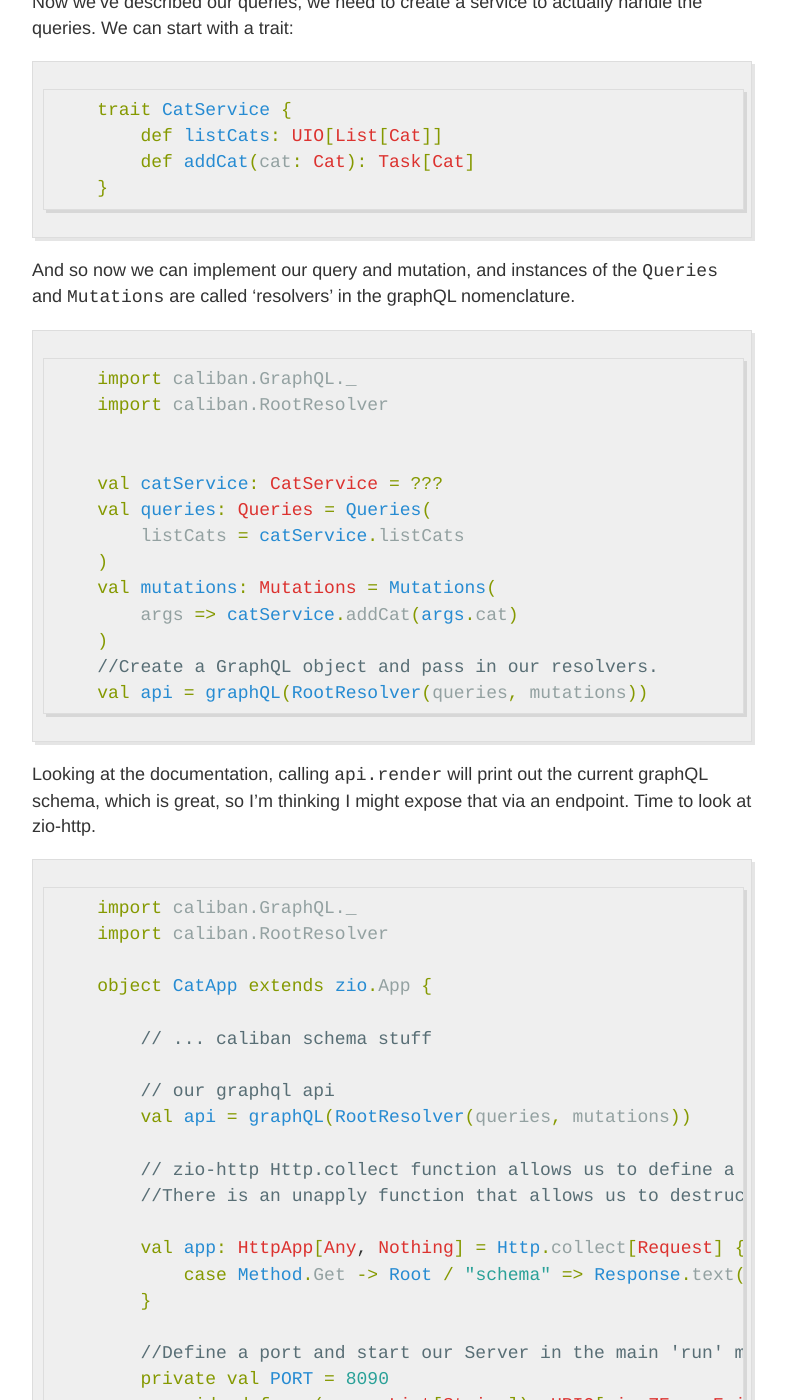
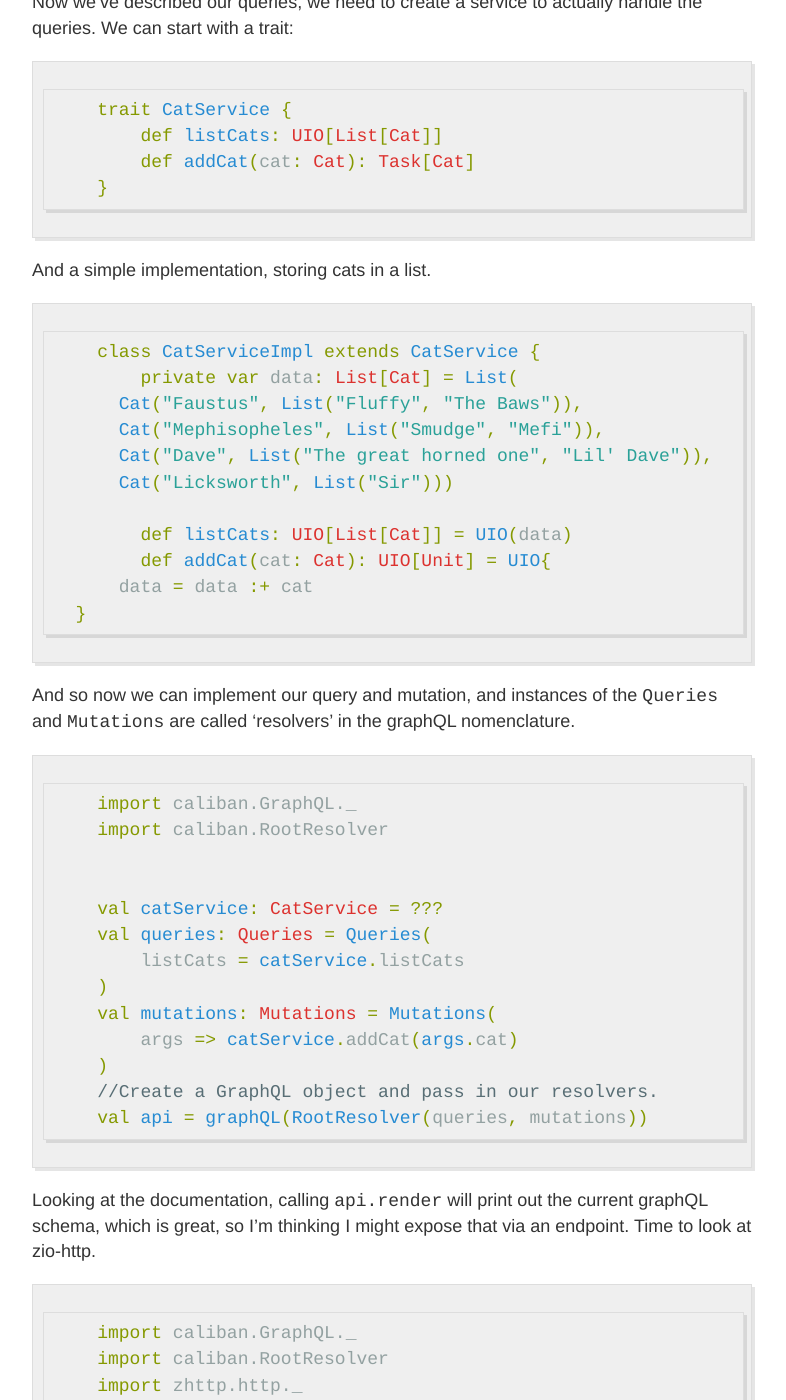
Before and after one commit to ocoulson/ocoulson.github.io, a Jekyll site: the page built from _posts/2021-05-17-scala-3-zio-http-caliban.md, in a window 1280 px wide and 1400 px high, scrolled down 2309 px. Shown: the whole window, without its empty margins (248-1034 px from the left). Built offline with Jekyll 4.4.1, drawn with Linux system fonts in a browser that asks for light colours; some of the changed text lies outside the part shown.

Commit message:
Small tweaks

````diff
--- a/_posts/2021-05-17-scala-3-zio-http-caliban.md
+++ b/_posts/2021-05-17-scala-3-zio-http-caliban.md
@@ -68,7 +68,20 @@ Now we've described our queries, we need to create a service to actually handle
         def addCat(cat: Cat): Task[Cat]
     }
 ```
+And a simple implementation, storing cats in a list.
+```scala
+    class CatServiceImpl extends CatService {
+        private var data: List[Cat] = List(
+      Cat("Faustus", List("Fluffy", "The Baws")),
+      Cat("Mephisopheles", List("Smudge", "Mefi")),
+      Cat("Dave", List("The great horned one", "Lil' Dave")),
+      Cat("Licksworth", List("Sir")))
 
+        def listCats: UIO[List[Cat]] = UIO(data)
+        def addCat(cat: Cat): UIO[Unit] = UIO{
+      data = data :+ cat
+  }
+```
 And so now we can implement our query and mutation, and instances of the `Queries` and `Mutations` are called 'resolvers' in the graphQL nomenclature.
 
 ```scala
@@ -91,12 +104,20 @@ Looking at the documentation, calling `api.render` will print out the current gr
 ```scala
     import caliban.GraphQL._
     import caliban.RootResolver
+    import zhttp.http._
+    import zhttp.service._
+    import zio._
 
     object CatApp extends zio.App {
 
-        // ... caliban schema stuff
+        val catService: CatService = new CatServiceImpl
+        val queries: Queries = Queries(
+            listCats = catService.listCats
+        )
+        val mutations: Mutations = Mutations(
+            args => catService.addCat(args.cat)
+        )
 
-        // our graphql api
         val api = graphQL(RootResolver(queries, mutations))
 
         // zio-http Http.collect function allows us to define a route.
````
